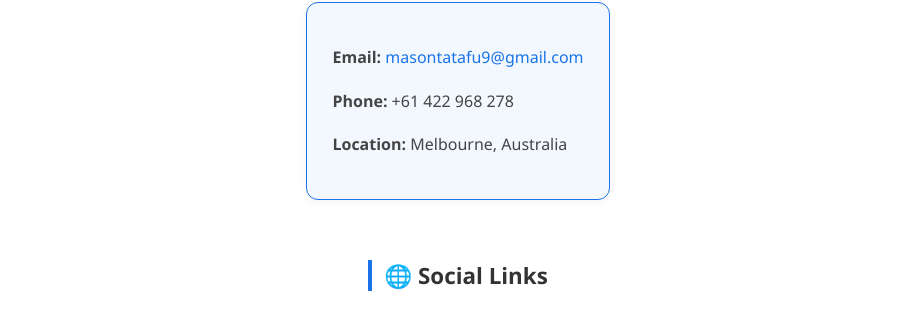
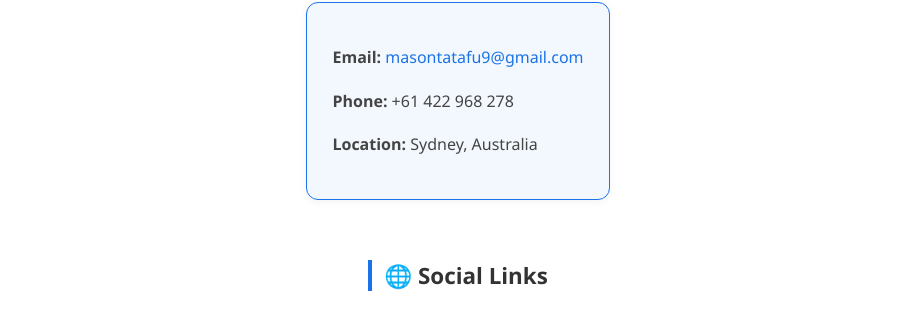
Before and after one commit to masontatafu/masontatafu.github.io, a Jekyll site: the page built from contact.md, in a window 1280 px wide. Shown: the part 416-743 px from the top of the page, without its empty margins (182-1097 px from the left). Built offline with Jekyll 4.4.1, drawn with Linux system fonts in a browser that asks for light colours.

Commit message:
Update contact.md

```diff
--- a/contact.md
+++ b/contact.md
@@ -16,7 +16,7 @@ Whether you want to collaborate, work together, or just say hey — I’m always
 <div class="about-section">
   <p><strong>Email:</strong> <a href="mailto:masontatafu9@gmail.com">masontatafu9@gmail.com</a></p>
   <p><strong>Phone:</strong> +61 422 968 278</p>
-  <p><strong>Location:</strong> Melbourne, Australia</p>
+  <p><strong>Location:</strong> Sydney, Australia</p>
 </div>
 
 ## 🌐 Social Links
```
